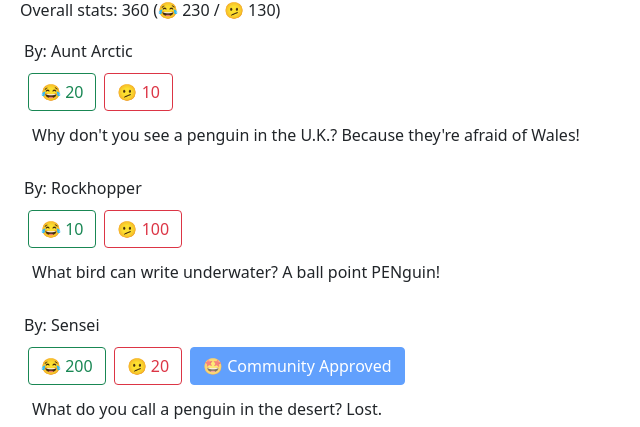
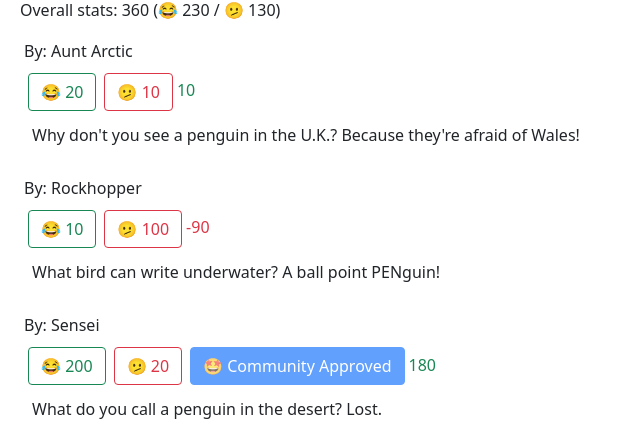
Before and after one commit to Szamurajpalanta/InfRend2022_MZ727W, an Angular app in the folder joke-list/: page / in a window 1280 px wide. Shown: the part 144-571 px from the top of the page, without its empty margins (0-640 px from the left). Built offline with nearby package versions, Linux system fonts and the light colour scheme.

Commit message:
add joke score display

```diff
--- a/joke-list/src/app/joke/joke.component.html
+++ b/joke-list/src/app/joke/joke.component.html
@@ -2,5 +2,9 @@
 <button class="btn btn-outline-success rounded m-1" (click)="upvote()">😂 {{joke.upvotes}}</button>
 <button class="btn btn-outline-danger rounded m-1" (click)="downvote()">🫤 {{joke.downvotes}}</button>
 <button class="btn btn-primary rounded m-1" disabled *ngIf="isApproved()">🤩 Community Approved</button>
-<br>
+<label class="text-right"
+  [ngClass]="{
+    'text-success' : !isNegative(),
+    'text-danger' : isNegative()
+  }">{{getDifference()}}</label>
 <p class="p-2">{{joke.text}}</p>
--- a/joke-list/src/app/joke/joke.component.ts
+++ b/joke-list/src/app/joke/joke.component.ts
@@ -28,4 +28,16 @@
       return false;
     }
   }
+
+  getDifference(): number {
+    return this.joke.upvotes - this.joke.downvotes;
+  }
+
+  isNegative(): boolean {
+    if (this.getDifference() < 0) {
+      return true;
+    } else {
+      return false;
+    }
+  }
 }
```
